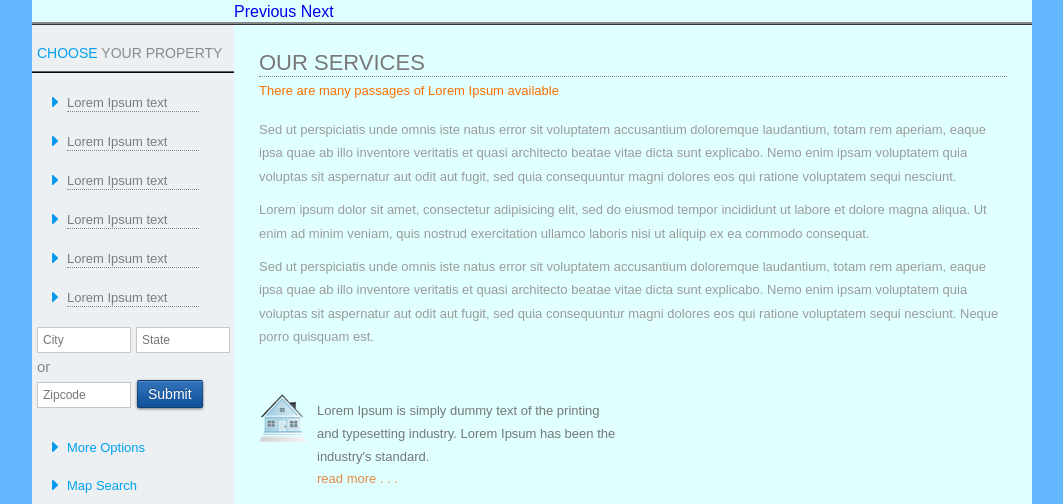
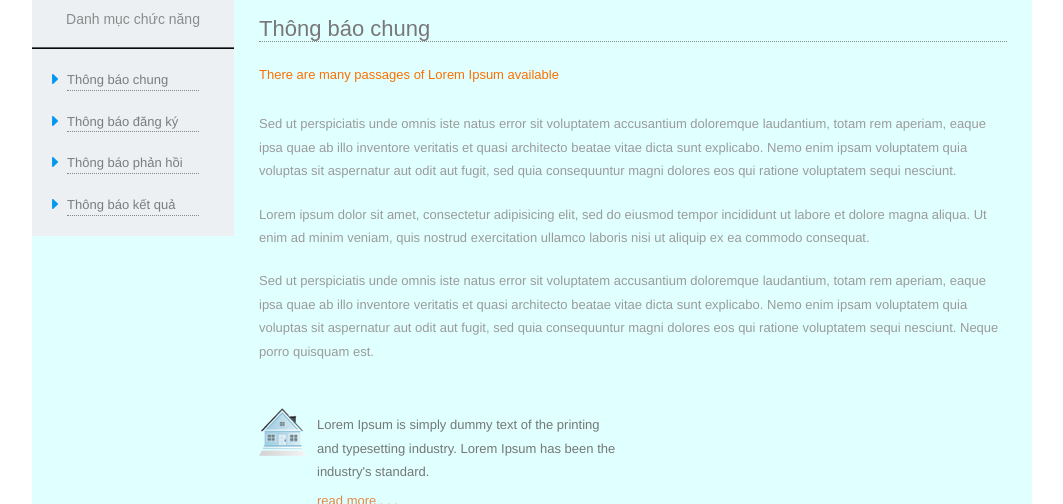
Before and after one commit to taipap123/Doantotnghiep, a CodeIgniter app: a page that uses application/views/design/home/footer.php in a window 1280 px wide. Shown: the part 1011-1515 px from the top of the page, without its empty margins (108-1171 px from the left). Run offline with CodeIgniter, Linux system fonts and the light colour scheme; data that the repository does not hold is empty; some libraries are stand-ins or nearby versions.

Commit message:
+add View Design

```diff
--- a/application/views/design/home/footer.php
+++ b/application/views/design/home/footer.php
@@ -1,16 +1,7 @@
 <div class="footer">
-		<div class="footer_nav">
-			<ul>
-				<li><a href="#">Home</a></li>
-				<li><a href="about.html">About</a></li>
-				<li><a href="services.html">Selling</a></li>
-				<li><a href="about.html">Buying</a></li>
-				<li><a href="services.html">Services</a></li>
-				<li><a href="contact.html">Contacts</a></li>
-			</ul>
-		</div>
-	<div class="copy_right">
-	<p>© 2012 Dream House . All Rights Reserved | Design by<a href="http://www.w3layouts.com"> W3Layouts</a></p>
-	</div>
+		<div style="text-align: center;">
+	Liên hệ: Khoa Công nghệ Thông tin - Trường Đại học Công nghiệp Thực phẩm Tp.HCM</div>
+	<div style="text-align: center;">
+	Địa chỉ: 140 Lê Trọng Tấn, Phường Tây Thạnh, Quận Tân Phú, Tp.HCM. ĐT: (028).38161673 (ext 136). Mail: thanhvt@cntp.edu.vn</div>
 	<div class="clear"></div>
 	</div>
--- a/application/views/design/home/header.php
+++ b/application/views/design/home/header.php
@@ -2,15 +2,15 @@
 <div class="header_top">
 <div><img src="<?php echo base_url() ?>public/images/banner.jpg" alt=""></a></div>
 <div class="logo">
-<a href="index.html"><img src="<?php echo base_url() ?>public/images/logo.png" alt=""></a>
+<a href="index.html"><img src="<?php echo base_url() ?>public/images/logo.png" alt="" height = 80 width = 202></a>
 </div>
 <div class="menu">
     <ul>
-        <li><a href="about.html">ABOUT US</a></li>
-        <li><a href="#">SELLING</a></li>
-        <li><a href="about.html">BUYING</a></li>
-        <li class="active"><a href="#">SERVICES</a></li>
-        <li><a href="contact.html">CONTACTS</a></li>
+        <li><a href="about.html">Thông báo</a></li>
+        <li><a href="#">Đề tài</a></li>
+        <li><a href="about.html">Đăng ký</a></li>
+        <li><a href="#">Tiến độ</a></li>
+        <li><a href="contact.html">Hỗ trợ</a></li>
         <div class="clear"></div>
     </ul>
 </div>
@@ -19,14 +19,13 @@
 <div class="header_bottom">
 <div class="side_nav">
     <ul>
-        <li><a href="#">SELL <p>Lorem ipsum dolor</p></a></li>
-        <li><a href="#">BUY <p>Lorem ipsum dolor</p></a></li>
-        <li><a href="#">WHY? <p>Lorem ipsum dolor</p></a></li>
+        <li><a href="#">Thông tin tài khoản</a></li>
+        <li><a href="#">Danh sách giảng viên</a></li>
+        <li><a href="#">Đăng xuất</a></li>
     </ul>
 </div>
 <div class="header_bottom_img">
-<!--<img src="<?php echo base_url() ?>public/images/header_bottom_img.jpg" alt=""> -->
-    <div id="carousel-example-generic" class="carousel slide" data-ride="carousel">
+      <div id="carousel-example-generic" class="carousel slide" data-ride="carousel">
   <!-- Indicators -->
   <ol class="carousel-indicators">
     <li data-target="#carousel-example-generic" data-slide-to="0" class="active"></li>
@@ -37,16 +36,20 @@
   <!-- Wrapper for slides -->
   <div class="carousel-inner" role="listbox">
     <div class="item active">
-      <img src="<?php echo base_url() ?>public/images/banner.jpg" alt="...">
+      <img src="<?php echo base_url() ?>public/images/chucmungnammoi.png" alt="" height = 200 width = 795>
       <div class="carousel-caption">
       </div>
     </div>
     <div class="item">
-      <img src="<?php echo base_url() ?>public/images/banner.jpg" alt="...">
+      <img src="<?php echo base_url() ?>public/images/traobangtotnghiep.png" alt="" height = 200 width = 795>
       <div class="carousel-caption">
       </div>
     </div>
-
+    <div class="item">
+      <img src="<?php echo base_url() ?>public/images/traobangtotnghiep2.png" alt="" height = 200 width = 795>
+      <div class="carousel-caption">
+      </div>
+    </div>
   </div>
 
   <!-- Controls -->
--- a/application/views/design/home/master.php
+++ b/application/views/design/home/master.php
@@ -4,6 +4,11 @@
 		<title>Free Dream-House Website Template | Services :: w3layouts</title>
 		<meta http-equiv="Content-Type" content="text/html; charset=utf-8" />
 		<link href="<?php echo base_url() ?>public/css/style.css" rel="stylesheet" type="text/css" media="all"/>
+		<link href="<?php echo base_url() ?>public/css/bootstrap.css" rel="stylesheet" type="text/css" media="all"/>
+
+		<script type="text/javascript" src="<?php echo base_url() ?>public/js/jquery-2.2.3.min.js"></script>
+		<script type="text/javascript" src="<?php echo base_url() ?>public/js/bootstrap.js"></script>
+
 	</head>
 	<body>
 		<div class="wrap">
--- a/application/views/design/home/menuleft.php
+++ b/application/views/design/home/menuleft.php
@@ -1,28 +1,15 @@
 <div class="sidebar">
 <div class="sidebar_top">
-<h2>CHOOSE <span>YOUR PROPERTY</span></h2>
+<h2><center><span>Danh mục chức năng</span></center></h2>
 </div>
 <div class="sidebar_list">
     <ul>
-        <li><a href="#">Lorem Ipsum text</a></li>
-        <li><a href="#">Lorem Ipsum text</a></li>
-        <li><a href="#">Lorem Ipsum text</a></li>
-        <li><a href="#">Lorem Ipsum text</a></li>
-        <li><a href="#">Lorem Ipsum text</a></li>
-        <li><a href="#">Lorem Ipsum text</a></li>
+        <li><a href="#">Thông báo chung</a></li>
+        <li><a href="#">Thông báo đăng ký</a></li>
+        <li><a href="#">Thông báo phản hồi</a></li>
+        <li><a href="#">Thông báo kết quả</a></li>
+
     </ul>
 </div>
-<div class="side_form">
-<form>
-    <input type="text" placeholder="City"><input type="text" placeholder="State">
-    <p>or</p>
-    <input type="text" placeholder="Zipcode"><input type="submit" value="Submit">
-</form>
+
 </div>
-<div class="side_bottom_list">
-    <ul>
-        <li><a href="#">More Options</a></li>
-        <li><a href="#">Map Search</a></li>
-    </ul>
-</div>
-</div>
--- a/application/views/design/page/content1.php
+++ b/application/views/design/page/content1.php
@@ -1,7 +1,7 @@
 <div class="content">
 <div class="content_top">
 <div class="service_top_data">
-<h2>OUR SERVICES</h2>
+<h2>Thông báo chung</h2>
 <h3>There are many passages of Lorem Ipsum available</h3>
 <p>Sed ut perspiciatis unde omnis iste natus error sit voluptatem accusantium doloremque laudantium, totam rem aperiam, eaque ipsa quae ab illo inventore veritatis et quasi architecto beatae vitae dicta sunt explicabo. Nemo enim ipsam voluptatem quia voluptas sit aspernatur aut odit aut fugit, sed quia consequuntur magni dolores eos qui ratione voluptatem sequi nesciunt.</p>
 <p>Lorem ipsum dolor sit amet, consectetur adipisicing elit, sed do eiusmod tempor incididunt ut labore et dolore magna aliqua. Ut enim ad minim veniam, quis nostrud exercitation ullamco laboris nisi ut aliquip ex ea commodo consequat.</p>
--- a/public/css/style.css
+++ b/public/css/style.css
@@ -45,9 +45,9 @@ body{
 }
 .menu{
 	float:left;
-	padding:36px 0 35px;
+	padding:20px 0 20px;
 	background:#F1900B;
-	margin-left:2px;
+	margin-left:3px;
 	border-bottom:7px solid #EA6904;
 	font-family:'Duru Sans', sans-serif;
 }
@@ -56,9 +56,9 @@ body{
 	float:left;
 }
 .menu li a{
-	font-size:13px;
+	font-size:18px;
 	color:#FFF;
-	padding:38px 47px 38px 48px ;
+	padding:20px 48px 20px 48px ;
 	border-right:1px solid #db5d2c;
 }
 .menu li.active a{
@@ -115,6 +115,7 @@ body{
 	background:#00B5F9;
 }
 .header_bottom_img{
+	margin-left: 2px;
 	float:left;
 }
 .sidebar{
```
